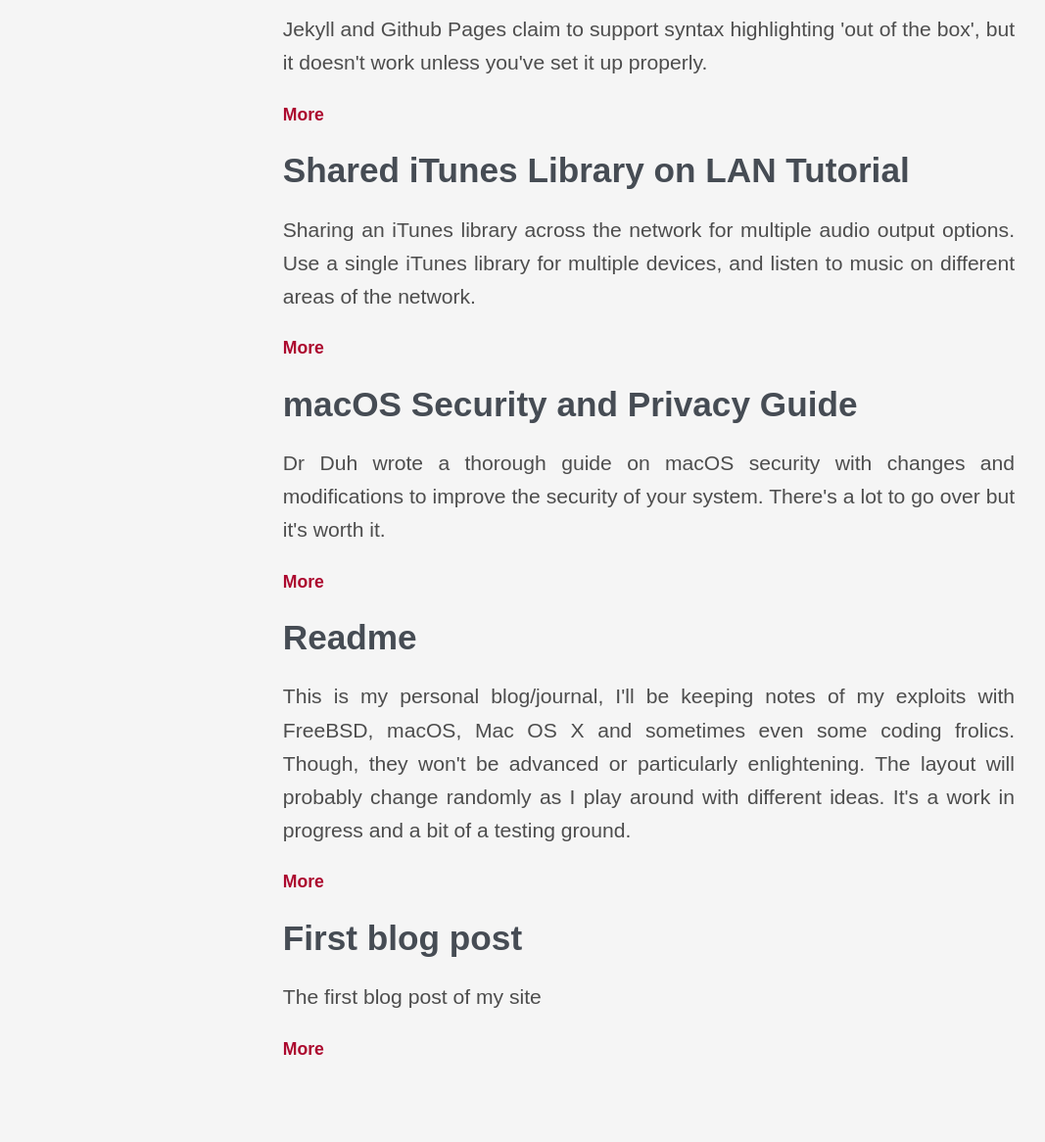
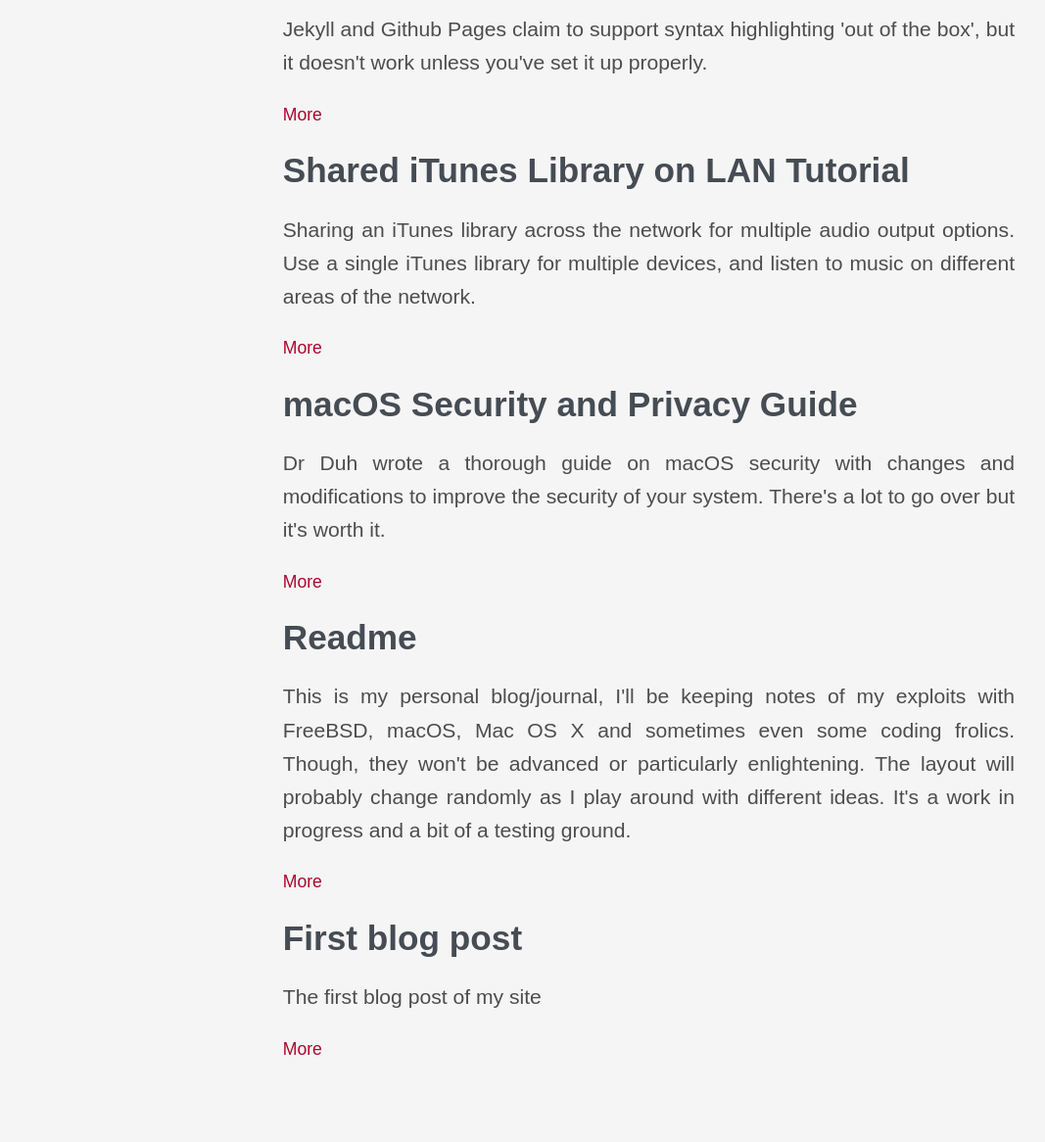
Before and after one commit to paulrbts/blog, a Jekyll site: the page built from index.html, in a window 1280 px wide. Shown: the part 343-1509 px from the top of the page at 98% size, without its empty margins (4-1071 px from the left). Built offline with Jekyll 4.4.1, drawn with Linux system fonts in a browser that asks for light colours; some web fonts are replaced.

Commit message:
bold not working so removed command

```diff
--- a/index.html
+++ b/index.html
@@ -18,7 +18,7 @@
       <p> </p>
       <h3>{{ post.title }}</h3>
       <p>{{ post.meta }}</p>
-      <a href="{{ site.baseurl }}{{ post.url }}"><b>More</b></a>
+      <a href="{{ site.baseurl }}{{ post.url }}">More</a>
       <p> </p>
     </li>
   {% endfor %}
```
